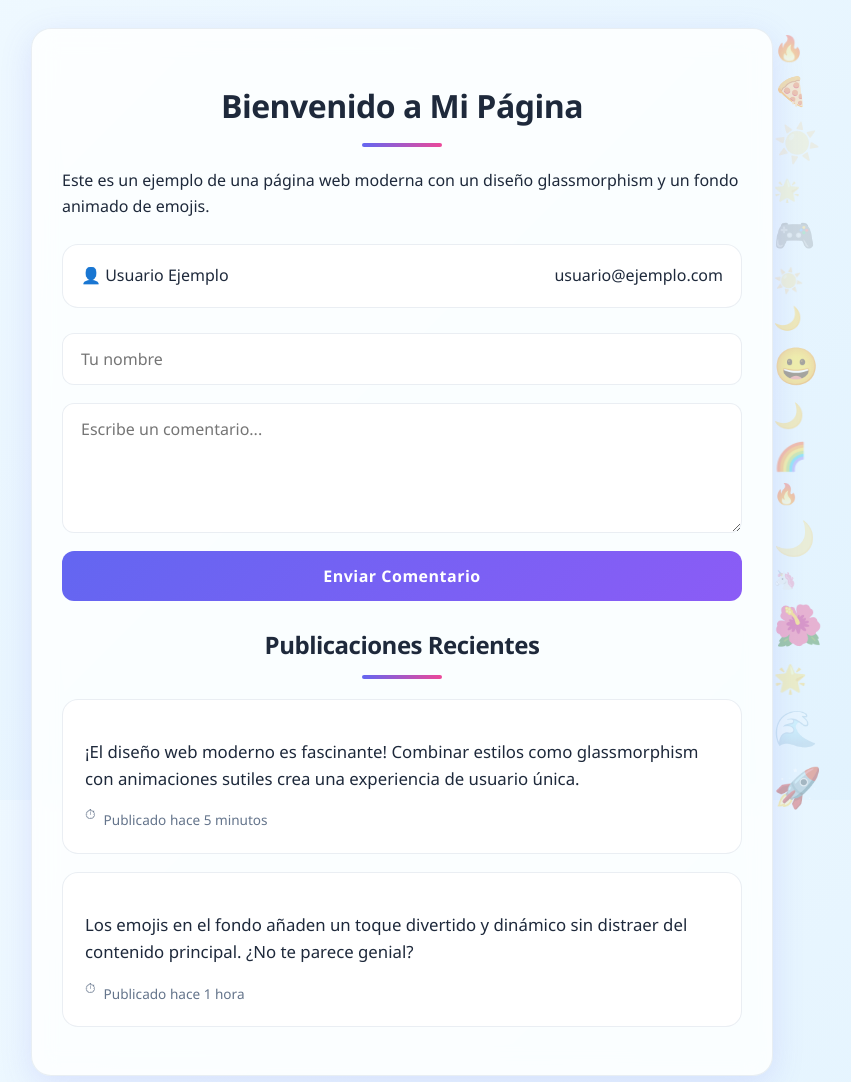
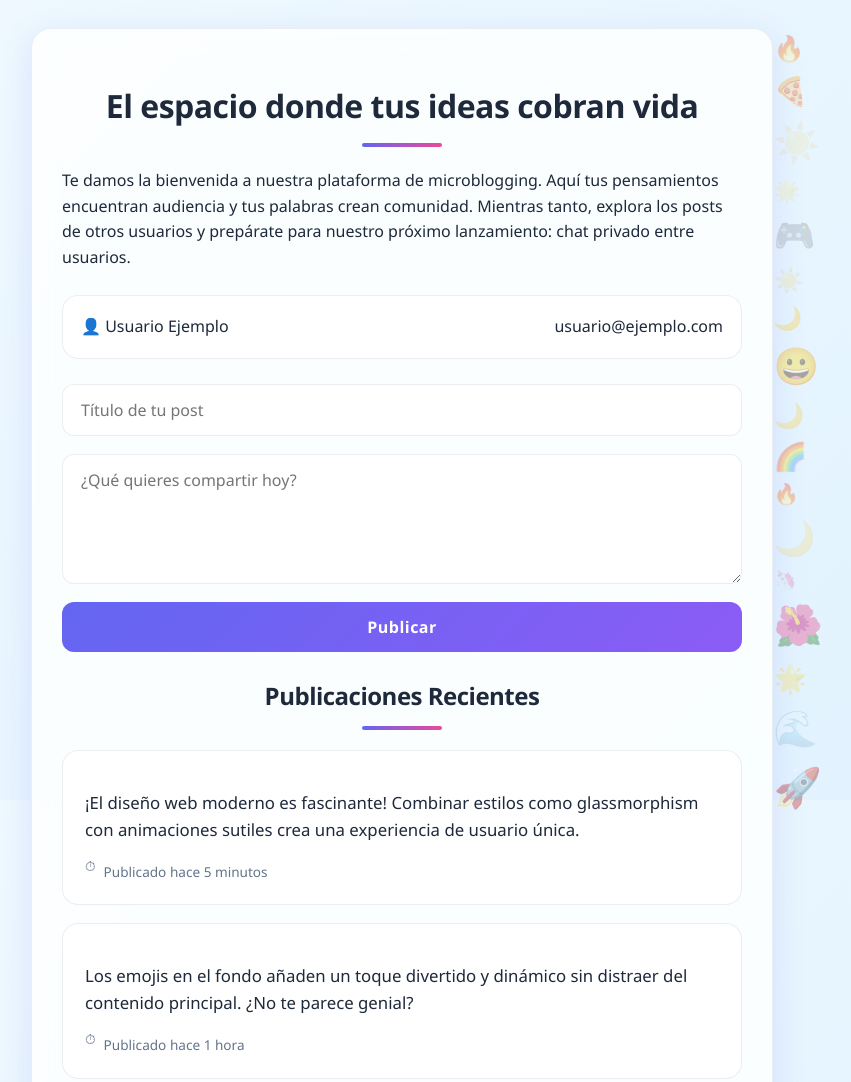
Before and after one commit to mizulegendsstudios/mizu_talk, a plain HTML site: page index.html in a window 1280 px wide. Shown: the top 1082 px of the page, without its empty margins (213-1064 px from the left). Drawn offline with Linux system fonts and the light colour scheme.

Commit message:
Update page title and content for Mizu Blog

```diff
--- a/index.html
+++ b/index.html
@@ -3,7 +3,7 @@
 <head>
     <meta charset="UTF-8">
     <meta name="viewport" content="width=device-width, initial-scale=1.0">
-    <title>Mi Página Moderna</title>
+    <title>Mizu Blog</title>
     <!-- Enlaza a tu archivo CSS (ajusta el nombre si es diferente) -->
     <link rel="stylesheet" href="style.css">
 </head>
@@ -12,8 +12,8 @@
     <!-- El contenedor de emojis se creará dinámicamente con JavaScript -->
 
     <main>
-        <h1>Bienvenido a Mi Página</h1>
-        <p>Este es un ejemplo de una página web moderna con un diseño glassmorphism y un fondo animado de emojis.</p>
+        <h1>El espacio donde tus ideas cobran vida</h1>
+        <p>Te damos la bienvenida a nuestra plataforma de microblogging. Aquí tus pensamientos encuentran audiencia y tus palabras crean comunidad. Mientras tanto, explora los posts de otros usuarios y prepárate para nuestro próximo lanzamiento: chat privado entre usuarios.</p>
 
         <!-- Sección de información de usuario -->
         <div class="user-info">
@@ -23,9 +23,9 @@
 
         <!-- Formulario de ejemplo -->
         <form>
-            <input type="text" placeholder="Tu nombre" required>
-            <textarea placeholder="Escribe un comentario..." required></textarea>
-            <button type="submit">Enviar Comentario</button>
+            <input type="text" placeholder="Título de tu post" required>
+            <textarea placeholder="¿Qué quieres compartir hoy?" required></textarea>
+            <button type="submit">Publicar</button>
         </form>
 
         <h2>Publicaciones Recientes</h2>
@@ -56,13 +56,7 @@
         </div>
     </main>
 
-    <!-- =================================================================== -->
-    <!-- ==                  MODIFICACIÓN CLAVE AQUÍ                     == -->
-    <!-- =================================================================== -->
-    <!-- Se agrega el script al final del body para asegurar que el DOM     -->
-    <!-- esté completamente cargado antes de ejecutar el código.           -->
+    <!-- Script para el fondo animado -->
     <script src="src/animation/main_wallpaper.js"></script>
-    <!-- =================================================================== -->
-
 </body>
 </html>
```
